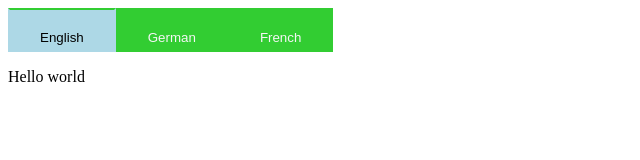
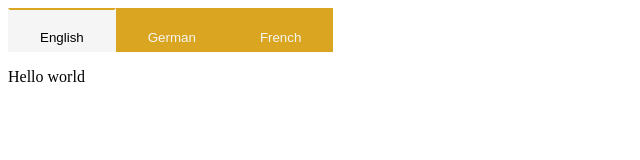
Before and after one commit to rogerprz/vanilla-js-sandbox, a plain HTML site: page tabs.html in a window 1280 px wide. Shown: the whole page, without its empty margins (0-640 px from the left). Drawn offline with Linux system fonts and the light colour scheme.

Commit message:
add style

```diff
--- a/styles.css
+++ b/styles.css
@@ -33,19 +33,19 @@
 }
 
 button {
-  background-color: limegreen;
+  background-color: goldenrod;
   display: flex;
   color: whitesmoke;
   padding: 20px 30px;
-  border-color: limegreen;
+  border-color: goldenrod;
   height: 30px;
   border-style: solid;
 }
 
 button.active {
-  background-color: lightblue;
+  background-color: whitesmoke;
   color: black;
-  border-color: lightblue;
+  border-color: whitesmoke;
   height: 30px;
-  border-top-color: limegreen;
+  border-top-color: goldenrod;
 }
```
